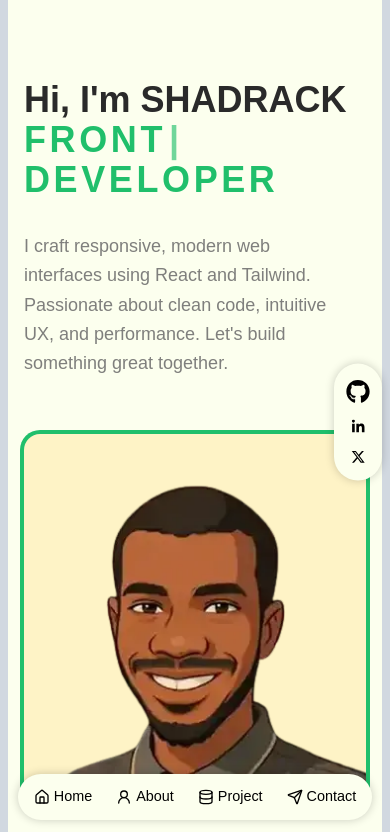
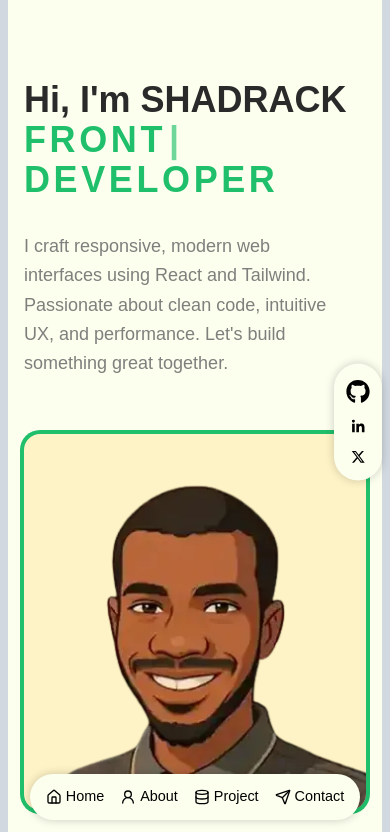
Before and after one commit to Shadrack04/my-portfolio, a Next.js app: page / in a window 390 px wide. Shown: the top 832 px of the page. Built offline with nearby package versions, Linux system fonts and the light colour scheme.

Commit message:
fix nav bar padding on mobile

```diff
--- a/components/contact/contact.tsx
+++ b/components/contact/contact.tsx
@@ -14,7 +14,7 @@ export default function Contact() {
           </div>
         </h2>
       </div>
-      <div className="costume-padding flex flex-col-reverse gap-8 md:gap-0 md:grid md:grid-cols-2 ">
+      <div className="md:px-16 flex flex-col-reverse gap-8 md:gap-0 md:grid md:grid-cols-2 ">
         <Info />
         <ContactForm />
       </div>
--- a/components/navbar/navbar.tsx
+++ b/components/navbar/navbar.tsx
@@ -4,7 +4,7 @@ import React from "react";
 export default function Navbar() {
   return (
     <nav className=" flex items-center justify-center z-90">
-      <ul className="nav-shadow flex bg-foreground z-99 items-center text-[90%] justify-center fixed bottom-6 gap-6 px-4 py-3 rounded-full">
+      <ul className="nav-shadow flex bg-foreground z-99 items-center text-[90%] justify-center fixed bottom-6 gap-4 md:gap-6 px-4 py-3 rounded-full">
         <li className=" hover:text-primary-button  transition-all duration-400 cursor-pointer hover:font-bold flex items-center gap-1">
           <Home className=" size-4" />
           Home
```
